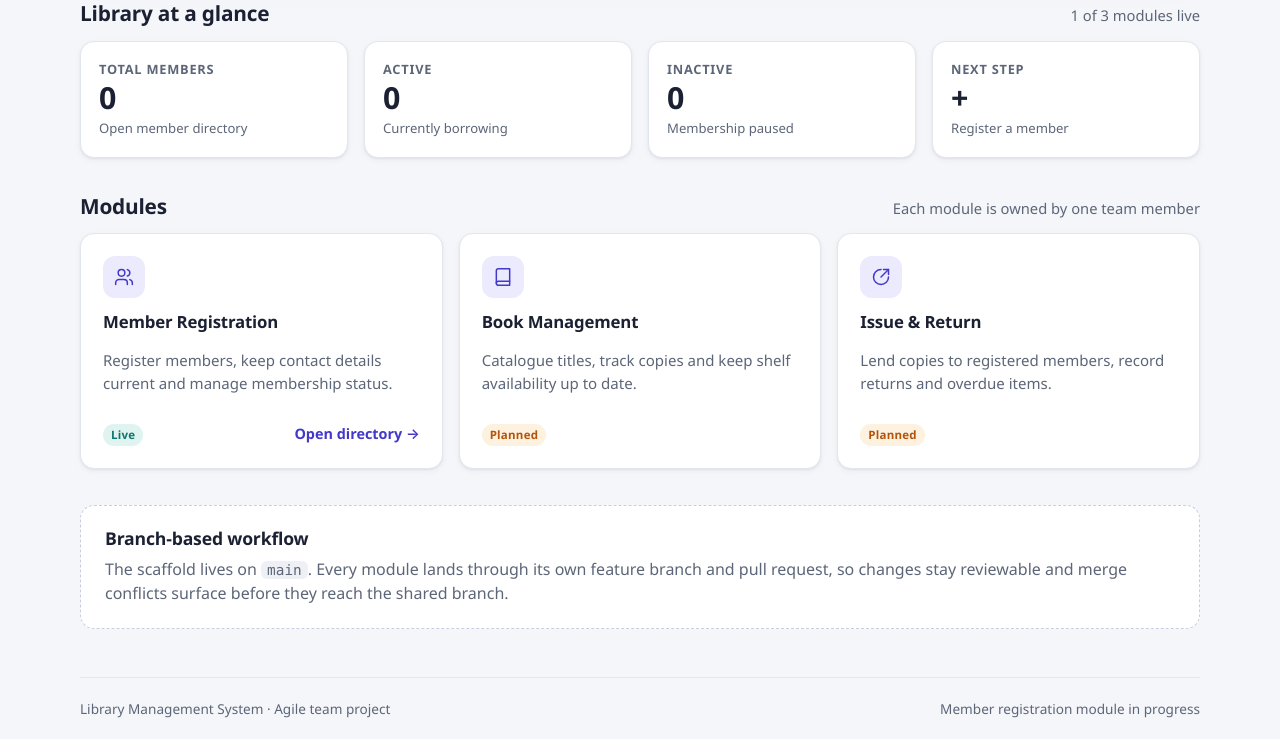
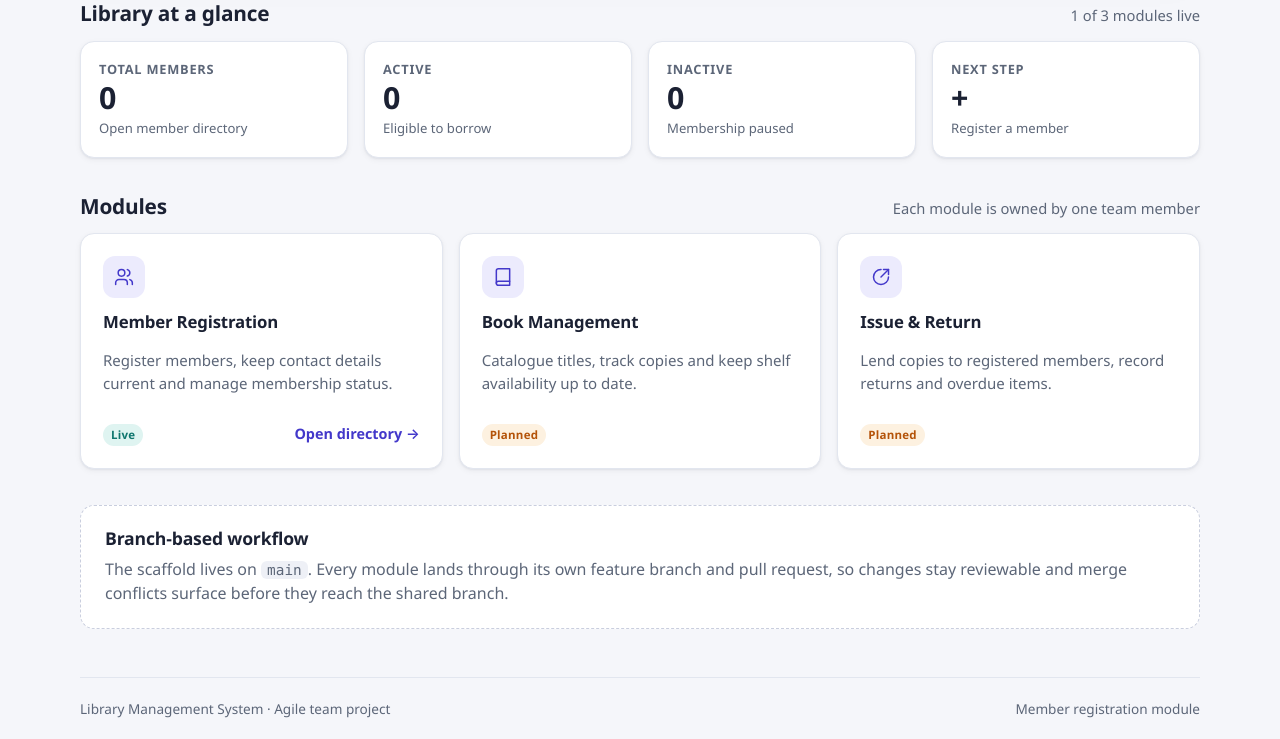
Before and after one commit to Bhumika-T/agile_abl, a Flask app: page / in a window 1280 px wide. Shown: the part 411-1150 px from the top of the page. Run offline with Flask 3, Linux system fonts and the light colour scheme.

Commit message:
polish: align dashboard and footer copy with the live member module

```diff
--- a/app/templates/base.html
+++ b/app/templates/base.html
@@ -47,7 +47,7 @@
 
   <footer class="site-footer container">
     <span>Library Management System &middot; Agile team project</span>
-    <span>Member registration module in progress</span>
+    <span>Member registration module</span>
   </footer>
 </body>
 </html>
--- a/app/templates/index.html
+++ b/app/templates/index.html
@@ -26,7 +26,7 @@
     <a class="stat-card" href="{{ url_for('members.list_members', status='Active') }}">
       <span class="stat-label">Active</span>
       <span class="stat-value">{{ member_counts.active }}</span>
-      <span class="stat-note">Currently borrowing</span>
+      <span class="stat-note">Eligible to borrow</span>
     </a>
     <a class="stat-card" href="{{ url_for('members.list_members', status='Inactive') }}">
       <span class="stat-label">Inactive</span>
```
